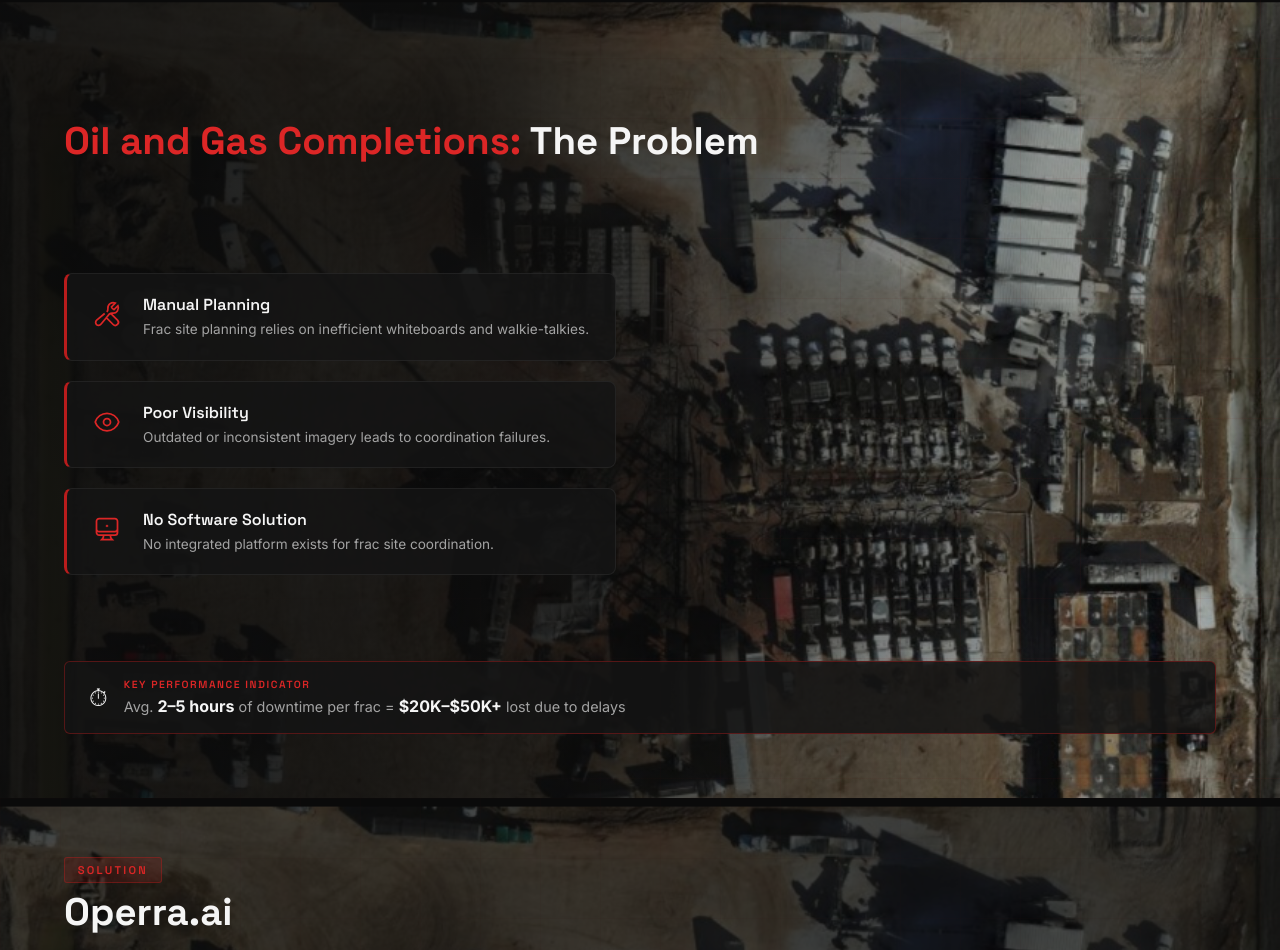
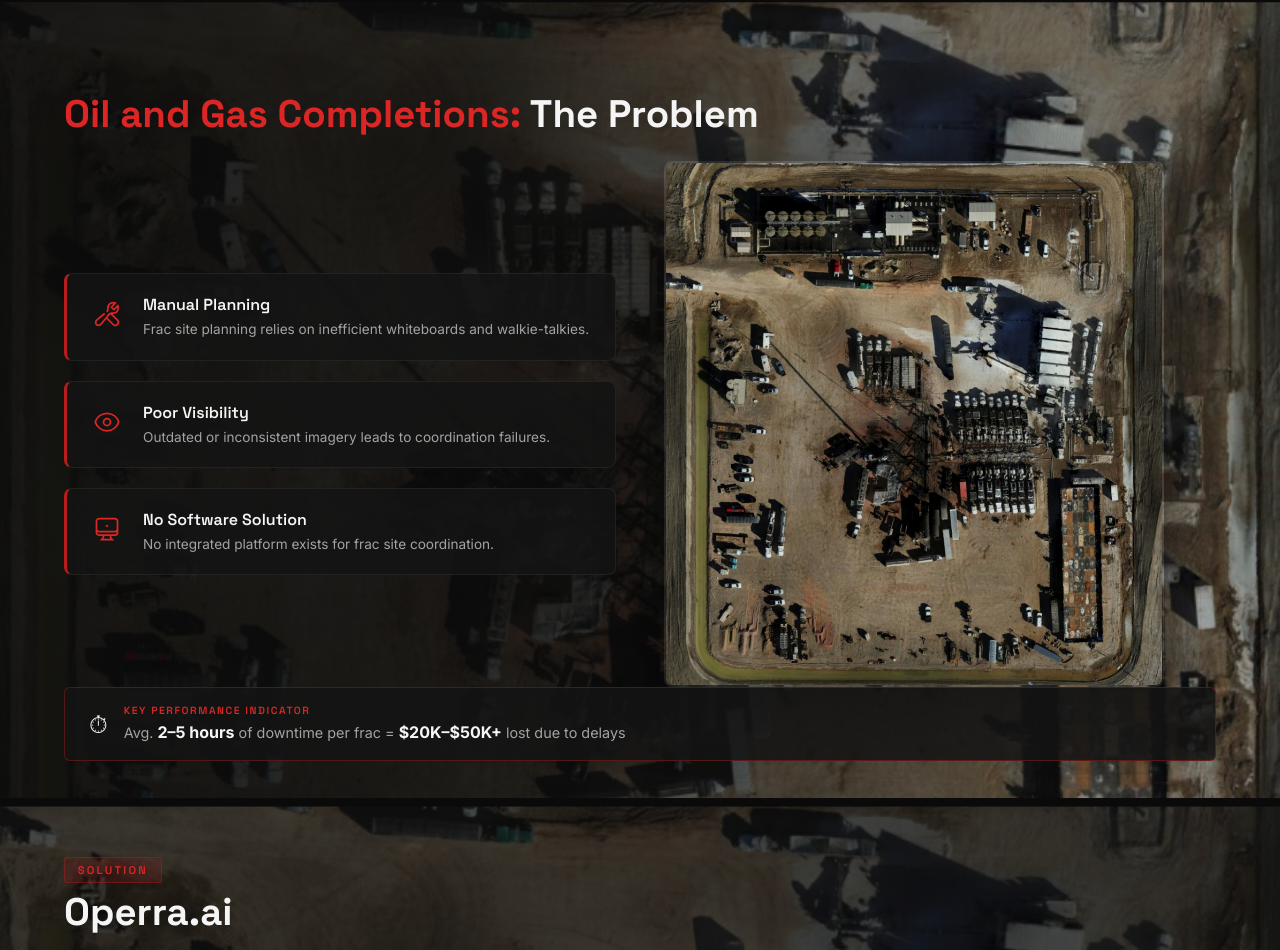
Before and after one commit to UOdrones/oail-deck, a website built with Vite: page index.html in a window 1280 px wide. Shown: the part 802-1752 px from the top of the page. Built offline with nearby package versions, Linux system fonts and the light colour scheme.

Commit message:
Add new aerial layout image to slide 2 right col

```diff
--- a/index.html
+++ b/index.html
@@ -96,8 +96,10 @@
             </div>
           </div>
         </div>
-        <div class="col-right slide-2-image-area">
-          <!-- Aerial photo will show through the bg -->
+        <div class="col-right slide-2-image-area animate-in delay-4">
+          <div class="map-frame" style="border-color: rgba(255, 255, 255, 0.08);">
+            <img src="/images/slide-2-right.jpg" alt="Aerial view of completion pad" class="map-image" style="transform: scale(1.05);" />
+          </div>
         </div>
       </div>
       <div class="kpi-bar animate-in delay-4">
```
Also changed, not shown: public/images/slide-2-right.jpg (added).
